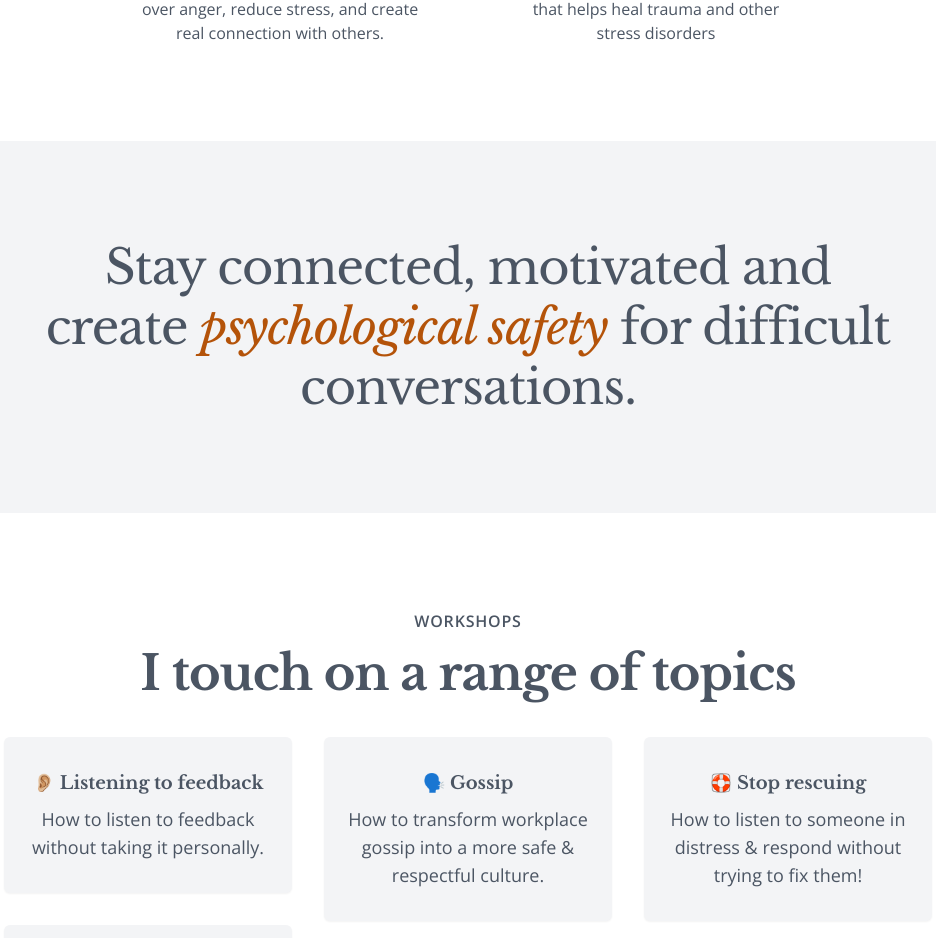
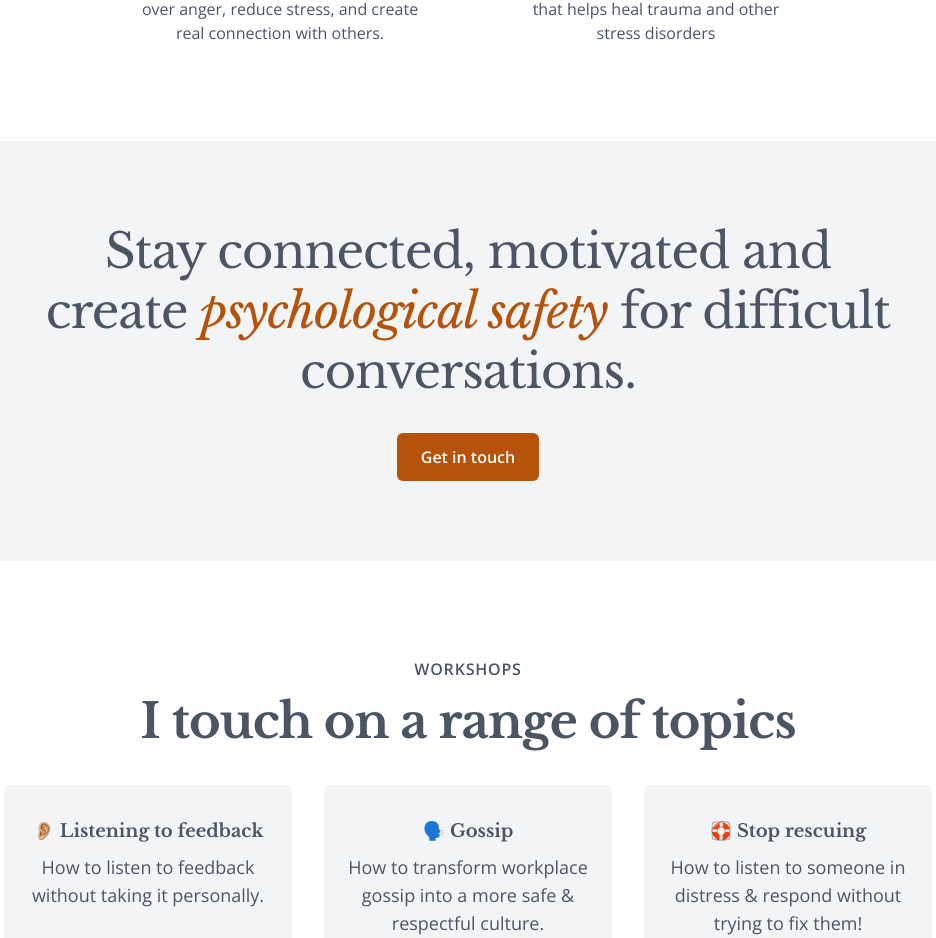
Before and after one commit to alizehkhan/communication-trainer, a React (Vite) app: page / in a window 1280 px wide. Shown: the part 1931-2869 px from the top of the page, without its empty margins (172-1108 px from the left). Built offline with nearby package versions, Linux system fonts and the light colour scheme.

Commit message:
feat: add another cta

```diff
--- a/src/App.tsx
+++ b/src/App.tsx
@@ -27,7 +27,7 @@ function App() {
       <Hero refs={sectionRefs} />
       <Offering />
       <Approach ref={sectionRefs.approach} />
-      <Quote1 />
+      <Quote1 refs={sectionRefs} />
       <Workshops ref={sectionRefs.workshops} />
       <Quote2 />
       <img
--- a/src/sections/About.tsx
+++ b/src/sections/About.tsx
@@ -29,7 +29,7 @@ const About = forwardRef(
         or tacitly.
       </p>
       <a
-        className="mt-4 inline-block rounded-md bg-amber-700 px-6 py-3 font-bold text-white hover:bg-amber-800 focus:outline focus:outline-4 focus:outline-orange-300"
+        className="mt-4 inline-block rounded-md bg-amber-700 px-6 py-3 font-bold text-white outline-offset-0 hover:bg-amber-800 focus:outline focus:outline-4 focus:outline-orange-300"
         href="#contact"
         onClick={(event) => {
           event?.preventDefault();
--- a/src/sections/Hero.tsx
+++ b/src/sections/Hero.tsx
@@ -14,7 +14,7 @@ const Hero = ({ refs }: { refs: any }) => {
             The key to greater engagement & efficiency in the workplace
           </p>
           <a
-            className="mt-4 inline-block rounded-md bg-amber-700 px-6 py-3 font-bold text-white hover:bg-amber-800 focus:outline focus:outline-4 focus:outline-orange-300 md:mt-6"
+            className="mt-4 inline-block rounded-md bg-amber-700 px-6 py-3 font-bold text-white outline-offset-0 hover:bg-amber-800 focus:outline focus:outline-4 focus:outline-orange-300 md:mt-6"
             href="#contact"
             onClick={(event) => {
               event?.preventDefault();
--- a/src/sections/Quote1.tsx
+++ b/src/sections/Quote1.tsx
@@ -1,11 +1,24 @@
-const Quote1 = () => {
+const Quote1 = ({ refs }: { refs: any }) => {
   return (
-    <div className="bg-gray-100 py-24 text-center font-serif text-4xl leading-snug tracking-[-1px] text-gray-600 md:text-5xl md:leading-tight">
-      <p className="mx-auto max-w-4xl px-4">
+    <div className="bg-gray-100 py-20 text-center">
+      <p className="mx-auto max-w-4xl px-4 font-serif text-4xl leading-snug tracking-[-1px] text-gray-600 md:text-5xl md:leading-tight">
         Stay connected, motivated and create {""}
         <span className="italic text-amber-700">psychological safety</span> for
         difficult conversations.
       </p>
+      <a
+        className="mt-8 inline-block rounded-md bg-amber-700 px-6 py-3 font-bold text-white outline-offset-0 hover:bg-amber-800 focus:outline focus:outline-4 focus:outline-orange-300"
+        href="#contact"
+        onClick={(event) => {
+          event?.preventDefault();
+          refs["contact"].current?.scrollIntoView({
+            block: "start",
+            behavior: "smooth",
+          });
+        }}
+      >
+        Get in touch
+      </a>
     </div>
   );
 };
```
